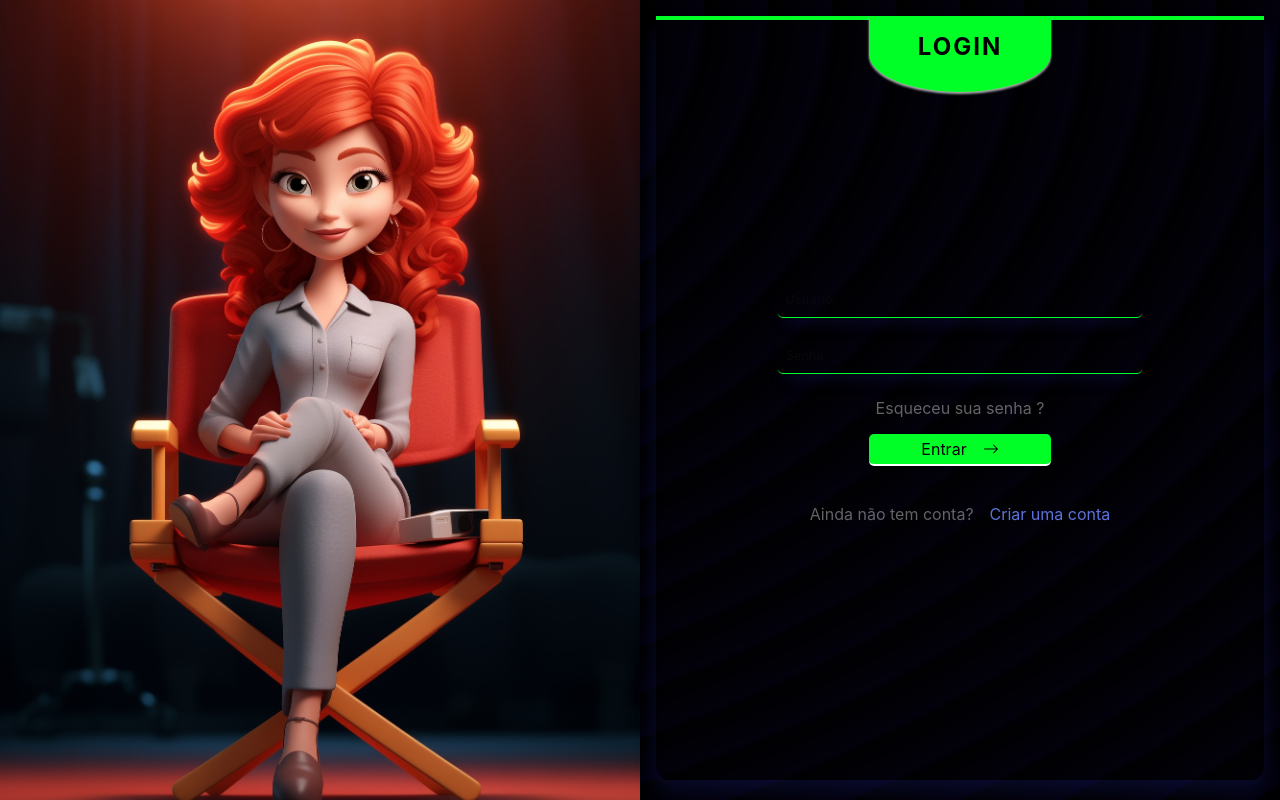
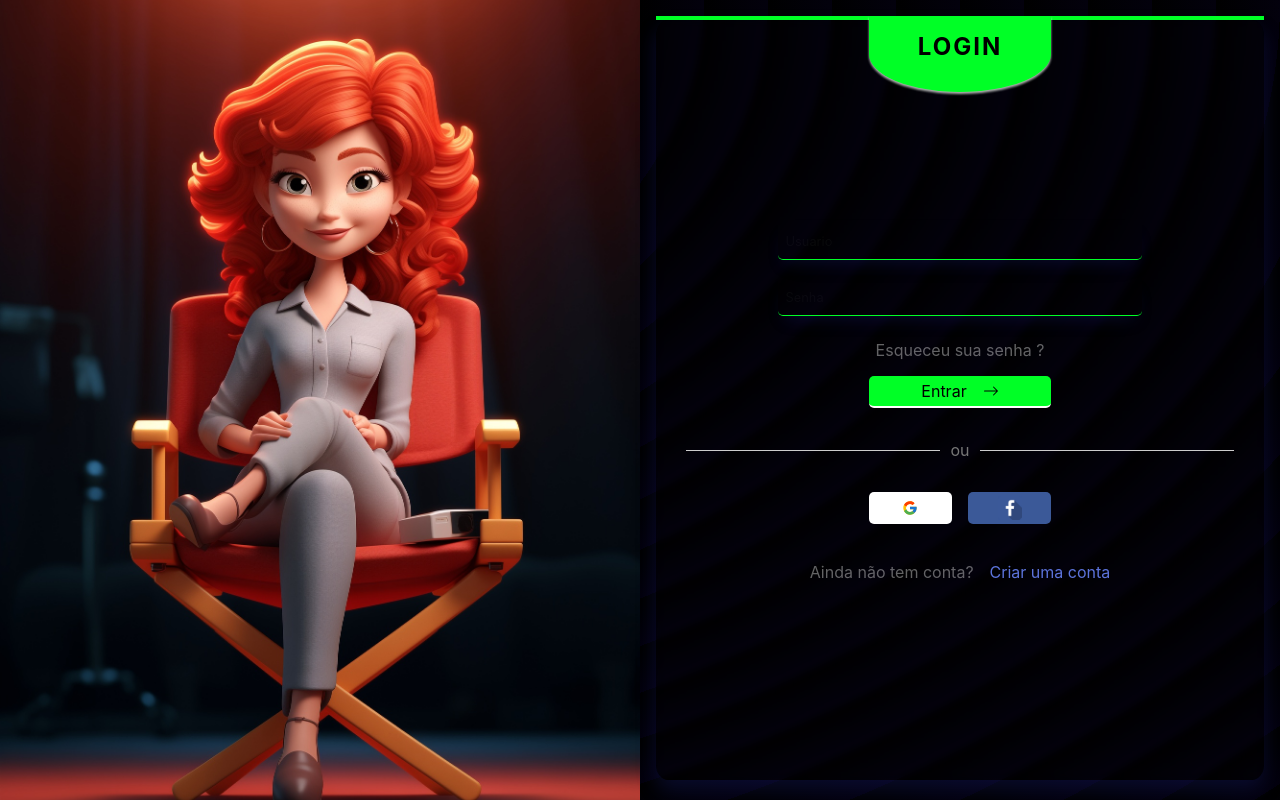
Before and after one commit to geilsonfreire/nft_collection, a React (Create React App) app: page / in a window 1280 px wide. Built offline with nearby package versions, Linux system fonts and the light colour scheme.

Commit message:
Foi adicionado os bot~~oes de login com Google e Facebook

```diff
--- a/src/Components/Pages/Login/Login.css
+++ b/src/Components/Pages/Login/Login.css
@@ -161,6 +161,82 @@
     border-radius: 5px;
 }
 
+
+/* Ou */
+.Divider {
+    display: flex;
+    justify-content: center;
+    align-items: center;
+    width: 90%;
+    margin: 1rem;
+    font-size: 1em;
+    color: #ffffff63;
+}
+
+.DividerLine {
+    flex-grow: 1;
+    height: 1px;
+    background-color: #ccc;
+}
+
+.DividerText {
+    padding: 0 10px;
+    color: #777;
+}
+
+/* Redes Sociais */
+.SocialLogin {
+    display: flex;
+    justify-content: center;
+    align-items: center;
+    gap: 1rem;
+    width: 30%;
+    height: 2rem;
+    margin: 1rem;
+}
+
+.BtnGoogleLogin {
+    display: flex;
+    justify-content: center;
+    align-items: center;
+    gap: 1rem;
+    width: 100%;
+    height: 2rem;
+    border: none;
+    border-radius: 5px;
+    background: #fff;
+    color: #fff;
+    font-size: 1em;
+    cursor: pointer;
+    outline: none;
+}
+
+.BtnGoogleLogin:hover, .BtnFacebookLogin:hover {
+    border: solid 2px #00ff26;
+    filter: drop-shadow(0px 1px 1px rgba(226, 231, 227, 0.767));
+}
+
+.BtnFacebookLogin {
+    display: flex;
+    justify-content: center;
+    align-items: center;
+    gap: 1rem;
+    width: 100%;
+    height: 2rem;
+    border: none;
+    border-radius: 5px;
+    background: #3b5998;
+    color: #fff;
+    font-size: 1em;
+    cursor: pointer;
+    outline: none;
+}
+
+.BtnFacebookLogin img {
+    width: 1.5rem;
+    height: 1.5rem;
+}
+
 /* Criar Contar*/
 .LoginFooter {
     display: flex;
--- a/src/Components/Pages/Login/Login.jsx
+++ b/src/Components/Pages/Login/Login.jsx
@@ -1,9 +1,11 @@
 import React from "react"; // Import React
 import "./Login.css"; // Import CSS
 import nftlogin from "../../../Assets/imgs/nftlogin.jpg"; // Import Image from "nftlogin.jpg
+import Facebook from "../../../Assets/imgs/Facebook.png"; // Import Image from "nftlogin.jpg
 
 // Import Biblioteca de Icones
-import { BsArrowRight } from "react-icons/bs";
+import { BsArrowRight, BsDashLg } from "react-icons/bs";
+import { FcGoogle } from "react-icons/fc";
 
 // Create a functional component called Login
 function Login() {
@@ -42,6 +44,21 @@ function Login() {
                         Entrar <i><BsArrowRight /></i>
                     </button>
 
+                    <div className="Divider">
+                        <span className="DividerLine"></span>
+                        <span className="DividerText">ou</span>
+                        <span className="DividerLine"></span>
+                    </div>
+
+                    <div className="SocialLogin">
+                        <button className="BtnGoogleLogin">
+                            <FcGoogle />
+                        </button>
+                        <button className="BtnFacebookLogin">
+                           <img src={Facebook} alt="Facebook" title="Login com Facebook" />
+                        </button>
+                    </div>
+
                     <div className="LoginFooter">
                         <span>Ainda não tem conta?</span>
                         <a href="/register">Criar uma conta</a>
```
Also changed, not shown: src/Assets/imgs/Facebook.png (added).
